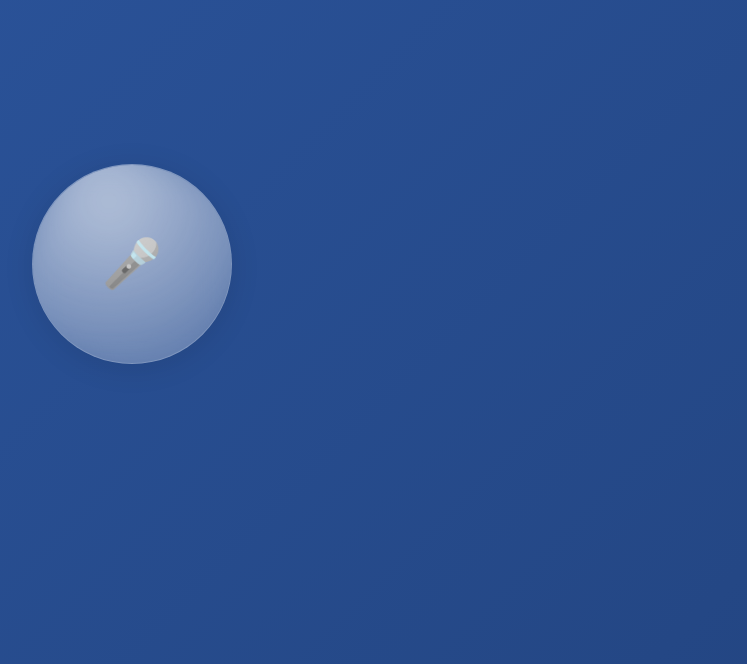
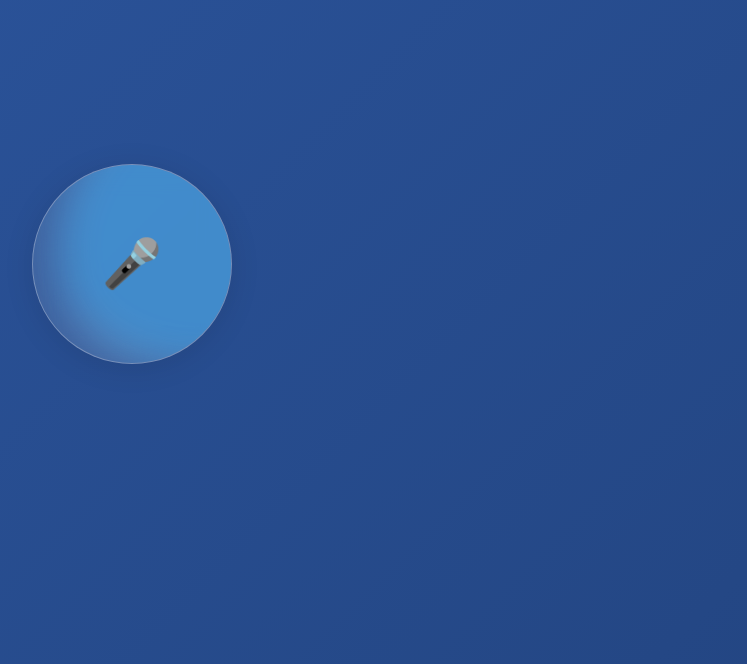
Before and after one commit to Caxvalencia/testing, a plain HTML site: page index.html in a window 1280 px wide. Shown: the part 136-800 px from the top of the page, without its empty margins (508-1255 px from the left). Drawn offline with Linux system fonts and the light colour scheme.

Commit message:
Refine liquid glass design and pulse animation

```diff
--- a/style.css
+++ b/style.css
@@ -27,7 +27,7 @@ body {
   width: 200px;
   height: 200px;
   border-radius: 50%;
-  background: rgba(255, 255, 255, 0.15);
+  background: rgba(255, 255, 255, 0.1);
   border: 1px solid rgba(255, 255, 255, 0.3);
   box-shadow: 0 4px 30px rgba(0, 0, 0, 0.1);
   backdrop-filter: blur(15px);
@@ -38,40 +38,54 @@ body {
   overflow: hidden;
 }
 
-.circle::before {
+.circle::before,
+.circle::after {
   content: '';
   position: absolute;
-  width: 120%;
-  height: 120%;
-  top: -10%;
-  left: -10%;
-  background: radial-gradient(circle at 30% 30%, rgba(255, 255, 255, 0.6), rgba(255, 255, 255, 0));
+  top: -25%;
+  left: -25%;
+  width: 150%;
+  height: 150%;
+  background: rgba(255, 255, 255, 0.2);
   filter: blur(20px);
-  transform: rotate(25deg);
+  border-radius: 40% 60% 70% 30% / 40% 40% 60% 60%;
+  animation: blob 8s ease-in-out infinite;
+}
+
+.circle::after {
+  background: rgba(0, 160, 255, 0.35);
+  animation-duration: 12s;
+}
+
+@keyframes blob {
+  0%, 100% {
+    transform: translate(0, 0) rotate(0deg);
+  }
+  50% {
+    transform: translate(25%, -15%) rotate(180deg);
+  }
 }
 
 .mic {
   font-size: 3rem;
   pointer-events: none;
   color: #fff;
+  position: relative;
+  z-index: 1;
 }
 
-.circle.speaking::after {
-  content: '';
-  position: absolute;
-  inset: 0;
-  border-radius: 50%;
-  border: 2px solid rgba(255, 255, 255, 0.6);
-  animation: ripple 1.2s ease-out infinite;
+.circle.speaking {
+  animation: pulse 1.5s ease-out infinite;
 }
 
-@keyframes ripple {
-  from {
-    transform: scale(1);
-    opacity: 1;
+@keyframes pulse {
+  0% {
+    box-shadow: 0 0 0 0 rgba(255, 255, 255, 0.5);
   }
-  to {
-    transform: scale(1.6);
-    opacity: 0;
+  70% {
+    box-shadow: 0 0 0 25px rgba(255, 255, 255, 0);
+  }
+  100% {
+    box-shadow: 0 0 0 0 rgba(255, 255, 255, 0);
   }
 }
```
